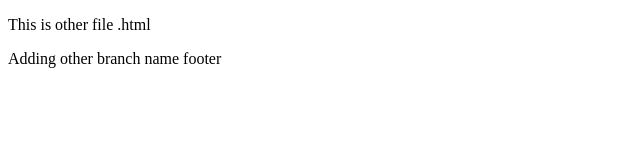
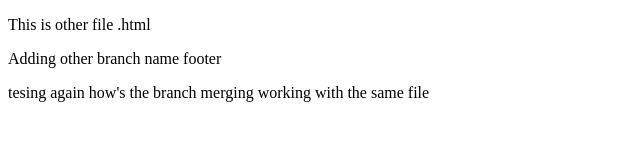
Before and after one commit to Nandan331/gitThree, a plain HTML site: page otherfile.html in a window 1280 px wide. Shown: the whole page, without its empty margins (0-640 px from the left). Drawn offline with Linux system fonts and the light colour scheme.

Commit message:
added some content

```diff
--- a/otherfile.html
+++ b/otherfile.html
@@ -10,6 +10,7 @@
     <div>
         <p>This is other file .html</p>
         <p>Adding other branch name footer</p>
+        <p>tesing again how's the branch merging working with the same file</p>
     </div>
 </body>
 </html>
```
